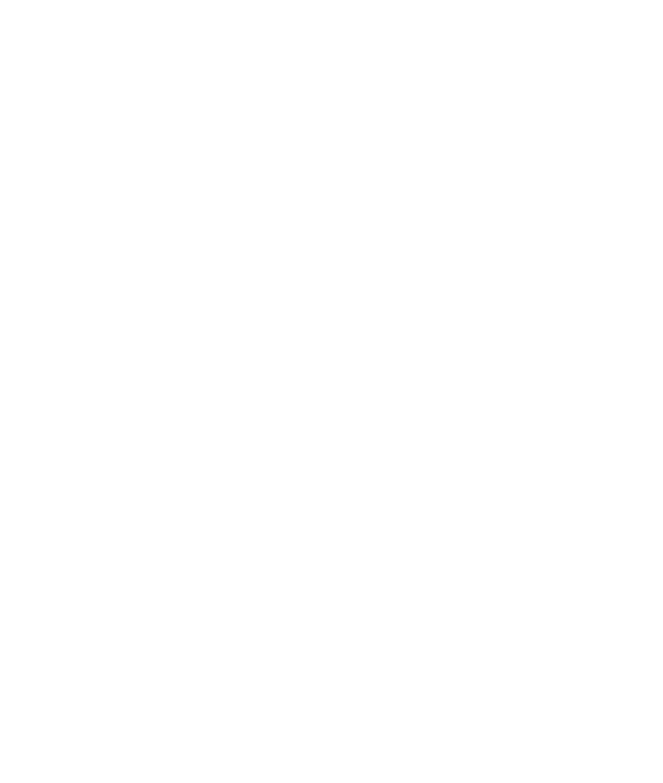
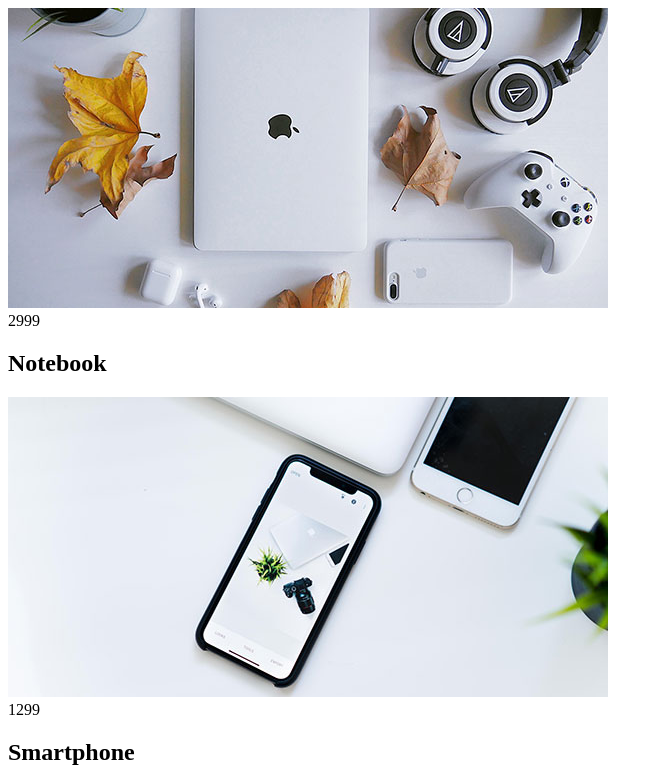
Before and after one commit to EduardoFCarvalho/techno, a plain HTML site: page index.html in a window 1280 px wide. Shown: the top 783 px of the page, without its empty margins (0-663 px from the left). Drawn offline with Linux system fonts and the light colour scheme.

Commit message:
Criação da seção de produtos

```diff
--- a/index.html
+++ b/index.html
@@ -11,7 +11,13 @@
   <body>
     <div id="app">
       <section class="produtos">
-        <div v-for="produto in produtos" class="produto"></div>
+        <div v-for="produto in produtos" :key="produto.id" class="produto">
+          <img :src="produto.img" :alt="produto.nome" class="produto_img" />
+          <div class="produto_info">
+            <span class="produto_preco">{{produto.preco}}</span>
+            <h2 class="produto_titulo">{{produto.nome}}</h2>
+          </div>
+        </div>
       </section>
     </div>
 
```
